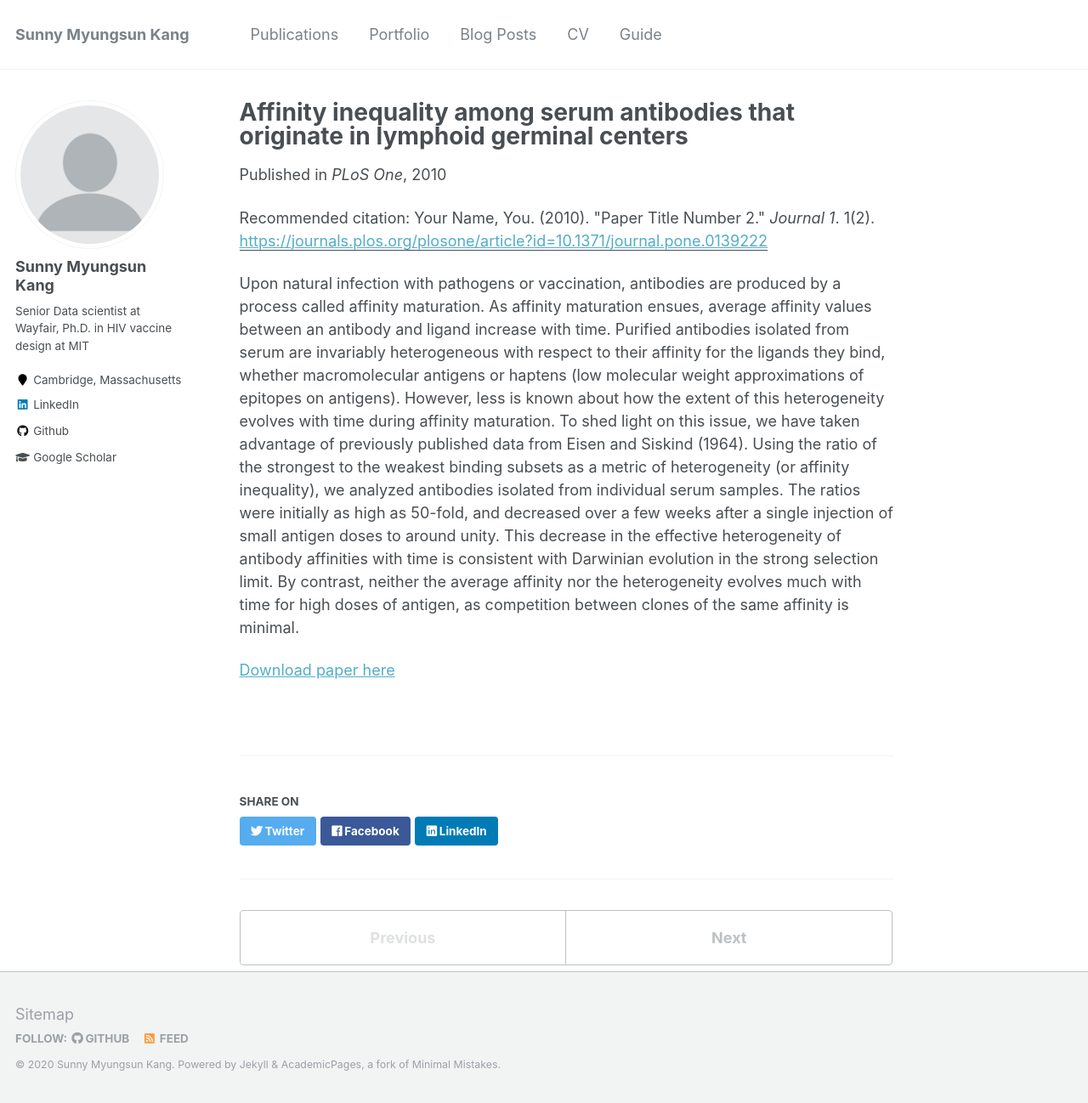
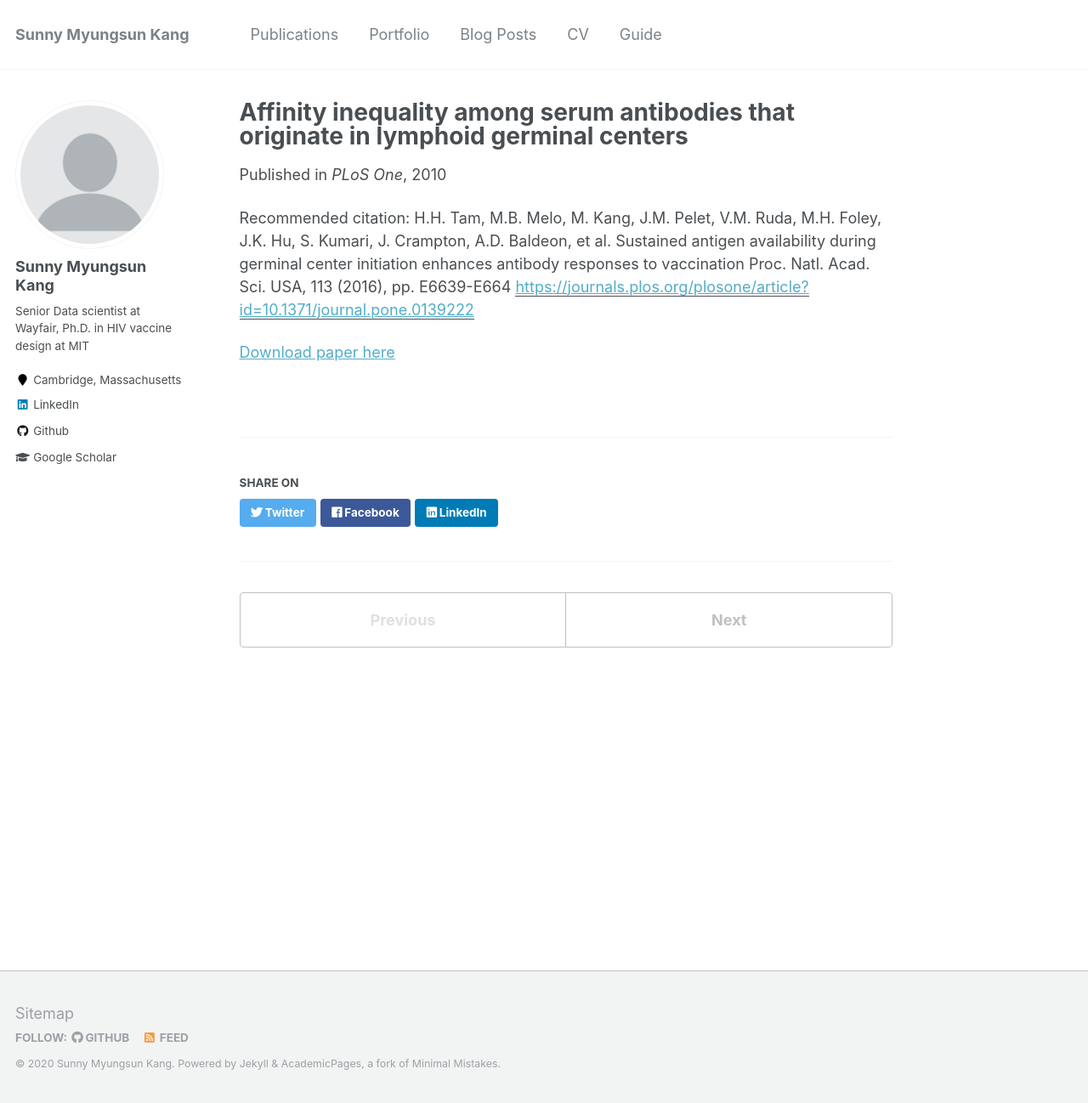
Before and after one commit to sunnnymskang/sunnnymskang.github.io, a Jekyll site: the page built from _publications/2010-10-01-paper-title-number-2.md, in a window 1280 px wide and 1298 px high. Shown: the whole window at 85% size. Built offline with Jekyll 4.4.1, drawn with Linux system fonts in a browser that asks for light colours.

Commit message:
publications -fix

```diff
--- a/_publications/2010-10-01-paper-title-number-2.md
+++ b/_publications/2010-10-01-paper-title-number-2.md
@@ -2,24 +2,15 @@
 title: "Affinity inequality among serum antibodies that originate in lymphoid germinal centers"
 collection: publications
 permalink: /publication/2010-10-01-paper-title-number-2
-excerpt: 'Upon natural infection with pathogens or vaccination, antibodies are produced by a process called affinity maturation. As affinity maturation ensues, average affinity values between an antibody and ligand increase with time. Purified antibodies isolated from serum are invariably heterogeneous with respect to their affinity for the ligands they bind, whether macromolecular antigens or haptens (low molecular weight approximations of epitopes on antigens). However, less is known about how the extent of this heterogeneity evolves with time during affinity maturation. To shed light on this issue, we have taken advantage of previously published data from Eisen and Siskind (1964). Using the ratio of the strongest to the weakest binding subsets as a metric of heterogeneity (or affinity inequality), we analyzed antibodies isolated from individual serum samples. The ratios were initially as high as 50-fold, and decreased over a few weeks after a single injection of small antigen doses to around unity. This decrease in the effective heterogeneity of antibody affinities with time is consistent with Darwinian evolution in the strong selection limit. By contrast, neither the average affinity nor the heterogeneity evolves much with time for high doses of antigen, as competition between clones of the same affinity is minimal.'
+excerpt: ''
 date: 2010-10-01
 venue: 'PLoS One'
 paperurl: 'https://journals.plos.org/plosone/article?id=10.1371/journal.pone.0139222'
-citation: 'Your Name, You. (2010). &quot;Paper Title Number 2.&quot; <i>Journal 1</i>. 1(2).'
+citation: 'H.H. Tam, M.B. Melo, M. Kang, J.M. Pelet, V.M. Ruda, M.H. Foley, J.K. Hu, S. Kumari, J. Crampton, A.D. Baldeon, et al.
+Sustained antigen availability during germinal center initiation enhances antibody responses to vaccination
+Proc. Natl. Acad. Sci. USA, 113 (2016), pp. E6639-E664'
 ---
-Upon natural infection with pathogens or vaccination, antibodies are produced by a process called affinity maturation.
-As affinity maturation ensues, average affinity values between an antibody and ligand increase with time.
-Purified antibodies isolated from serum are invariably heterogeneous with respect to their affinity for the ligands they bind,
-whether macromolecular antigens or haptens (low molecular weight approximations of epitopes on antigens).
-However, less is known about how the extent of this heterogeneity evolves with time during affinity maturation.
-To shed light on this issue, we have taken advantage of previously published data from Eisen and Siskind (1964).
-Using the ratio of the strongest to the weakest binding subsets as a metric of heterogeneity (or affinity inequality),
- we analyzed antibodies isolated from individual serum samples. The ratios were initially as high as 50-fold,
- and decreased over a few weeks after a single injection of small antigen doses to around unity.
- This decrease in the effective heterogeneity of antibody affinities with time is consistent with Darwinian evolution
- in the strong selection limit. By contrast, neither the average affinity nor the heterogeneity evolves much with
- time for high doses of antigen, as competition between clones of the same affinity is minimal.
+
 
 [Download paper here](https://journals.plos.org/plosone/article?id=10.1371/journal.pone.0139222)
 
```
Also changed, not shown: _publications/2009-10-01-paper-title-number-1.md (+1 -5 lines), _publications/2015-10-01-paper-title-number-3.md (+2 -9 lines).
